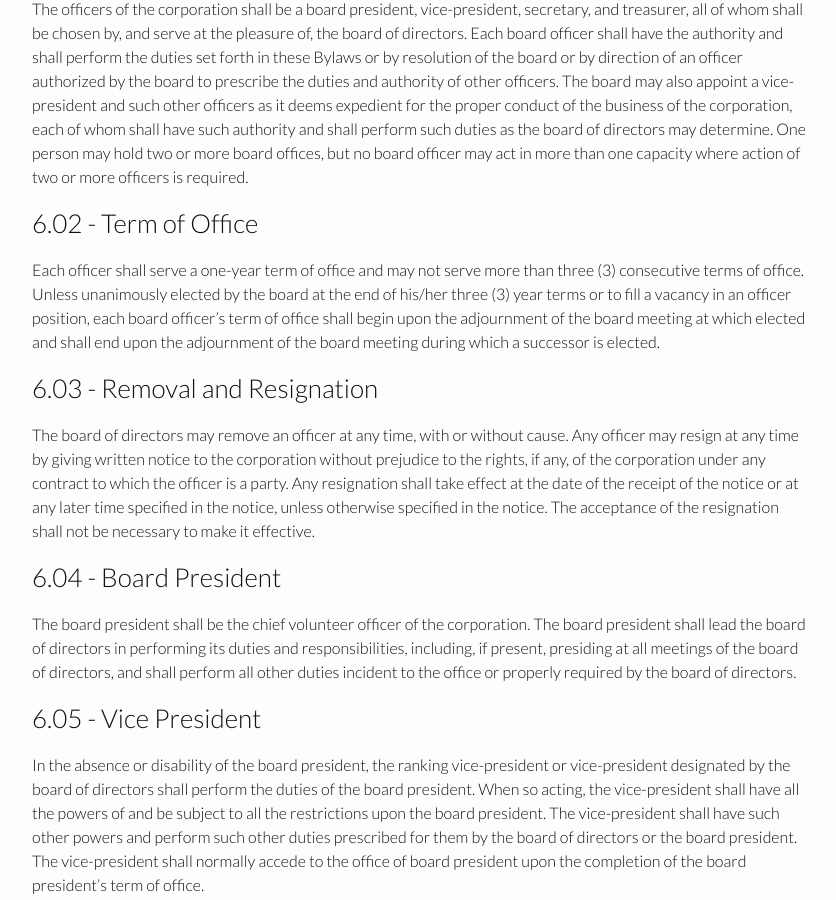
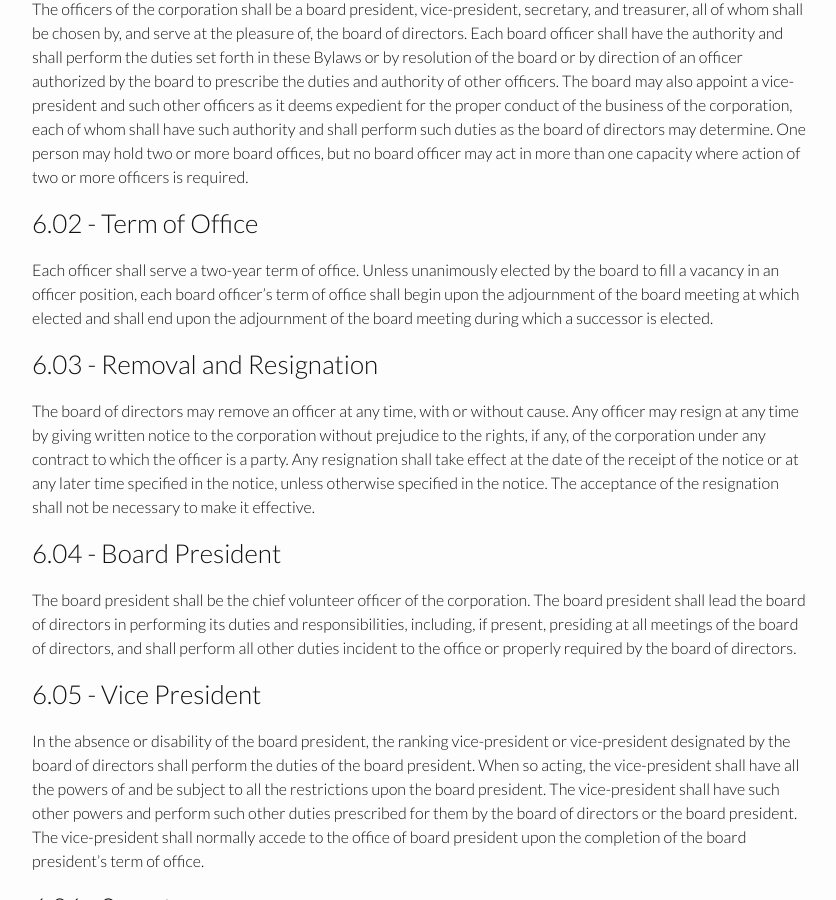
Before and after one commit to techramento/techramento.github.io, a Jekyll site: the page built from BYLAWS.md, in a window 1280 px wide and 900 px high, scrolled down 6838 px. Shown: the whole window, without its empty margins (218-1054 px from the left). Built offline with Jekyll 4.4.1, drawn with Linux system fonts in a browser that asks for light colours.

Commit message:
Clarify term of office lengths and vacancy process
We chose to eliminate mandated consecutive term limits with the understanding
that the normal election process is good enough to secure a functioning board.

In other words, we didn't want parliamentary procedure to get in the way of a
working corporation.

```diff
--- a/BYLAWS.md
+++ b/BYLAWS.md
@@ -206,7 +206,7 @@ The officers of the corporation shall be a board president, vice-president, secr
 
 ### 6.02 - Term of Office
 
-Each officer shall serve a one-year term of office and may not serve more than three (3) consecutive terms of office. Unless unanimously elected by the board at the end of his/her three (3) year terms or to fill a vacancy in an officer position, each board officer’s term of office shall begin upon the adjournment of the board meeting at which elected and shall end upon the adjournment of the board meeting during which a successor is elected.
+Each officer shall serve a two-year term of office. Unless unanimously elected by the board to fill a vacancy in an officer position, each board officer’s term of office shall begin upon the adjournment of the board meeting at which elected and shall end upon the adjournment of the board meeting during which a successor is elected.
 
 ### 6.03 - Removal and Resignation
 
```
